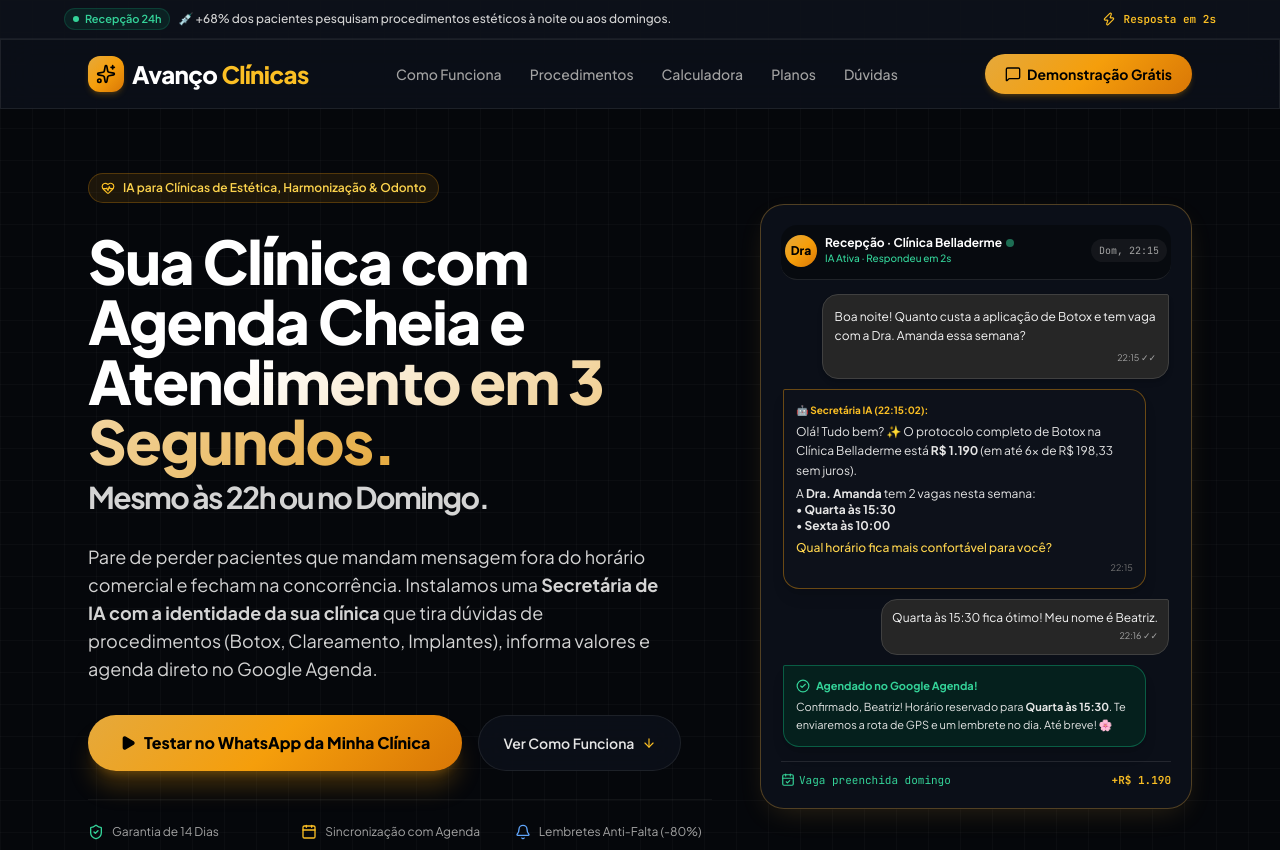
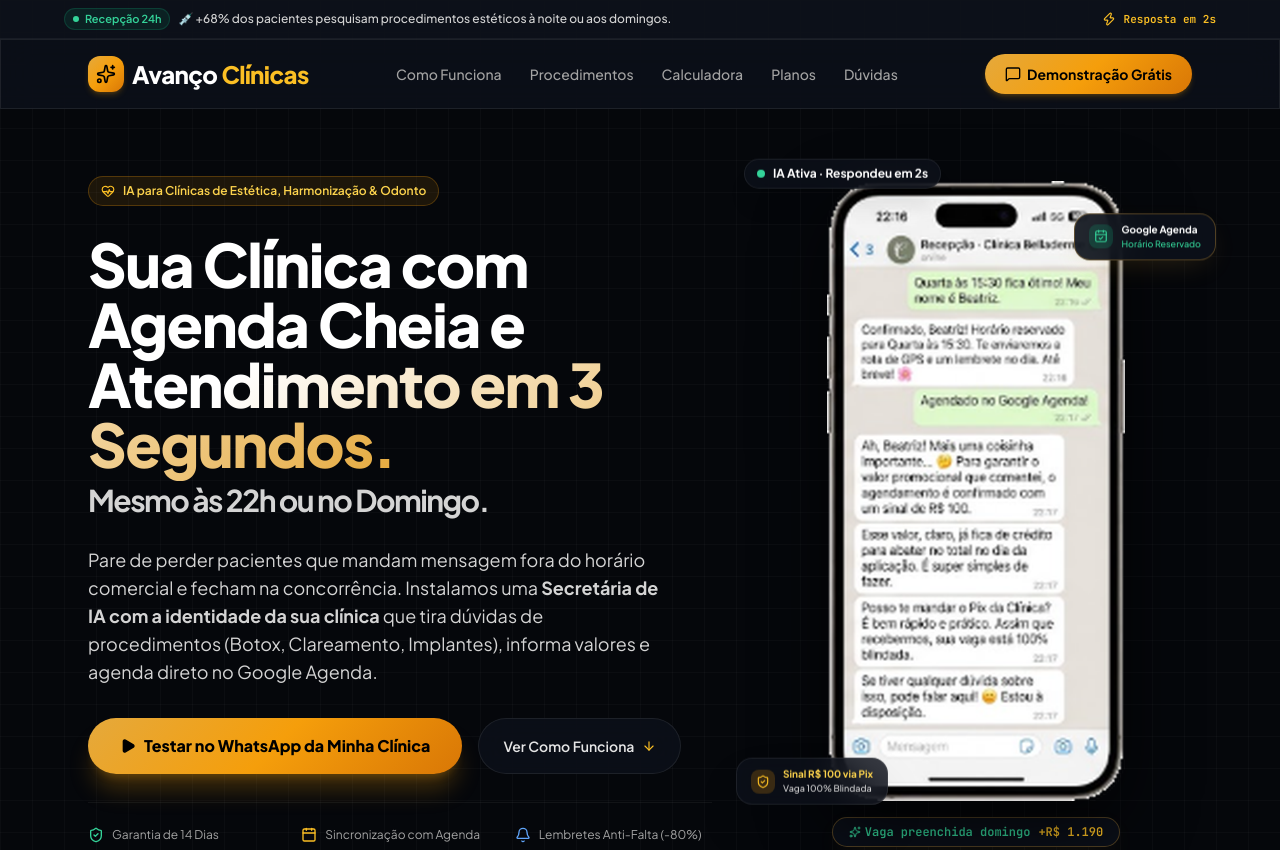
Before and after one commit to SamueldJesus/avanco-ai-landing, a website: page index.html in a window 1280 px wide. Shown: the top 850 px of the page. Drawn offline with nearby package versions, Linux system fonts and the light colour scheme.

Commit message:
feat: adiciona mockup transparente do whatsapp com badges flutuantes no hero

```diff
--- a/index.html
+++ b/index.html
@@ -145,82 +145,55 @@
                     </div>
                 </div>
 
-                <div class="lg:col-span-5 min-w-0 relative w-full max-w-md mx-auto">
-                    <div class="absolute inset-0 bg-amber-500/10 rounded-3xl blur-2xl -z-10"></div>
+                <div class="lg:col-span-5 min-w-0 relative w-full max-w-sm sm:max-w-md mx-auto flex flex-col items-center">
+                    <!-- Glow background -->
+                    <div class="absolute inset-0 bg-gradient-to-tr from-amber-500/20 via-emerald-500/15 to-amber-500/10 rounded-full blur-3xl -z-10 scale-110 pointer-events-none animate-pulse-slow"></div>
 
-                    <div class="glass-panel-gold rounded-3xl p-3.5 sm:p-5 relative shadow-2xl border border-amber-500/30 w-full">
-
-                        <div class="flex items-center justify-between pb-3 px-1 border-b border-white/10 mb-3 bg-brand-dark/70 rounded-2xl p-2.5">
-                            <div class="flex items-center gap-2 min-w-0">
-                                <div class="w-8 h-8 rounded-full gold-gradient-bg flex items-center justify-center text-black font-black text-xs flex-shrink-0">
-                                    Dra
-                                </div>
-                                <div class="min-w-0">
-                                    <div class="text-xs font-bold text-white flex items-center gap-1 truncate">
-                                        Recepção · Clínica Belladerme
-                                        <span class="w-2 h-2 rounded-full bg-emerald-400 inline-block animate-pulse flex-shrink-0"></span>
-                                    </div>
-                                    <div class="text-[10px] text-emerald-400 font-medium truncate">IA Ativa · Respondeu em 2s</div>
-                                </div>
-                            </div>
-                            <span class="text-[9px] sm:text-[10px] font-mono text-neutral-400 bg-white/5 px-2 py-1 rounded-full whitespace-nowrap">Dom, 22:15</span>
+                    <!-- Floating Badge Top: IA Ativa -->
+                    <div class="absolute -top-3 left-2 sm:-left-4 z-20 glass-panel px-3 py-1.5 rounded-full border border-emerald-500/30 shadow-xl flex items-center gap-2 animate-float">
+                        <span class="w-2 h-2 rounded-full bg-emerald-400 animate-ping"></span>
+                        <span class="text-[10px] sm:text-xs font-bold text-white">IA Ativa · Respondeu em 2s</span>
                     </div>
 
-                        <div class="space-y-2.5 text-xs text-left p-0.5 font-sans">
-
-                            <div class="flex justify-end">
-                                <div class="bg-neutral-800 text-neutral-100 rounded-2xl rounded-tr-sm p-3 max-w-[90%] shadow-md border border-neutral-700">
-                                    <p class="leading-relaxed">Boa noite! Quanto custa a aplicação de Botox e tem vaga com a Dra. Amanda essa semana?</p>
-                                    <span class="text-[9px] text-neutral-400 block text-right mt-1">22:15 ✓✓</span>
+                    <!-- Floating Badge Top Right: Agendado -->
+                    <div class="absolute top-12 -right-2 sm:-right-6 z-20 glass-panel-gold px-3 sm:px-3.5 py-1.5 sm:py-2 rounded-2xl border border-amber-500/40 shadow-2xl flex items-center gap-2 animate-float-delayed">
+                        <div class="w-6 h-6 rounded-lg bg-emerald-500/20 text-emerald-400 flex items-center justify-center font-bold text-xs">
+                            <i data-lucide="calendar-check" class="w-3.5 h-3.5"></i>
+                        </div>
+                        <div>
+                            <div class="text-[10px] font-bold text-white">Google Agenda</div>
+                            <div class="text-[9px] text-emerald-400 font-medium">Horário Reservado</div>
                         </div>
                     </div>
 
-                            <div class="flex justify-start">
-                                <div class="bg-brand-card text-neutral-100 rounded-2xl rounded-tl-sm p-3 max-w-[94%] shadow-lg border border-amber-500/40">
-                                    <span class="text-[10px] font-bold text-amber-400 block mb-1">🤖 Secretária IA (22:15:02):</span>
-                                    <p class="leading-relaxed text-neutral-200">
-                                        Olá! Tudo bem? ✨ O protocolo completo de Botox na Clínica Belladerme está <strong>R$ 1.190</strong> (em até 6x de R$ 198,33 sem juros).
-                                    </p>
-                                    <p class="mt-1.5 text-neutral-200">
-                                        A <strong>Dra. Amanda</strong> tem 2 vagas nesta semana:
-                                        <br>• <strong>Quarta às 15:30</strong>
-                                        <br>• <strong>Sexta às 10:00</strong>
-                                    </p>
-                                    <p class="mt-1.5 text-amber-300 font-medium">
-                                        Qual horário fica mais confortável para você?
-                                    </p>
-                                    <span class="text-[9px] text-neutral-500 block text-right mt-1">22:15</span>
+                    <!-- Floating Badge Bottom Left: Sinal Pix / Vaga Blindada -->
+                    <div class="absolute bottom-10 -left-2 sm:-left-6 z-20 glass-panel px-3 sm:px-3.5 py-1.5 sm:py-2 rounded-2xl border border-amber-500/30 shadow-2xl flex items-center gap-2 animate-float">
+                        <div class="w-6 h-6 rounded-lg bg-amber-500/20 text-amber-400 flex items-center justify-center font-bold text-xs">
+                            <i data-lucide="shield-check" class="w-3.5 h-3.5"></i>
+                        </div>
+                        <div>
+                            <div class="text-[10px] font-bold text-amber-300">Sinal R$ 100 via Pix</div>
+                            <div class="text-[9px] text-neutral-300 font-medium">Vaga 100% Blindada</div>
                         </div>
                     </div>
 
-                            <div class="flex justify-end">
-                                <div class="bg-neutral-800 text-neutral-100 rounded-2xl rounded-tr-sm p-2.5 max-w-[85%] border border-neutral-700">
-                                    <p>Quarta às 15:30 fica ótimo! Meu nome é Beatriz.</p>
-                                    <span class="text-[9px] text-neutral-400 block text-right mt-0.5">22:16 ✓✓</span>
-                                </div>
+                    <!-- Mockup Image Container -->
+                    <div class="relative z-10 w-full flex justify-center py-2">
+                        <img src="/assets/whatsapp-mockup.png"
+                             alt="Demonstração da Secretária IA Avanço Clínicas no WhatsApp"
+                             width="426"
+                             height="885"
+                             class="w-auto h-auto max-h-[520px] sm:max-h-[580px] lg:max-h-[620px] drop-shadow-[0_25px_35px_rgba(0,0,0,0.7)] object-contain select-none transition-transform duration-500 hover:scale-[1.02]"
+                             loading="eager"
+                             decoding="async">
                     </div>
 
-                            <div class="flex justify-start">
-                                <div class="bg-emerald-950/60 text-emerald-100 rounded-2xl rounded-tl-sm p-3 max-w-[94%] shadow-lg border border-emerald-500/40">
-                                    <div class="flex items-center gap-1.5 text-emerald-400 font-bold text-[11px] mb-1">
-                                        <i data-lucide="check-circle-2" class="w-3.5 h-3.5 flex-shrink-0"></i>
-                                        Agendado no Google Agenda!
-                                    </div>
-                                    <p class="text-neutral-200 text-[11px] leading-relaxed">
-                                        Confirmado, Beatriz! Horário reservado para <strong>Quarta às 15:30</strong>. Te enviaremos a rota de GPS e um lembrete no dia. Até breve! 🌸
-                                    </p>
-                                </div>
-                            </div>
-
-                        </div>
-
-                        <div class="mt-3 pt-2.5 border-t border-white/10 flex items-center justify-between text-[10px] sm:text-[11px] text-neutral-400 font-mono">
-                            <span class="flex items-center gap-1 text-emerald-400 truncate">
-                                <i data-lucide="calendar-check" class="w-3.5 h-3.5 flex-shrink-0"></i> Vaga preenchida domingo
+                    <!-- Bottom Conversion Metric -->
+                    <div class="mt-2 glass-panel-gold rounded-full px-4 py-1.5 border border-amber-500/30 flex items-center gap-2 text-[10px] sm:text-xs text-neutral-300 font-mono shadow-lg">
+                        <span class="flex items-center gap-1 text-emerald-400 font-bold">
+                            <i data-lucide="sparkles" class="w-3 h-3 flex-shrink-0"></i> Vaga preenchida domingo
                         </span>
-                            <span class="text-amber-400 font-bold whitespace-nowrap ml-2">+R$ 1.190</span>
-                        </div>
-
+                        <span class="text-amber-400 font-bold whitespace-nowrap">+R$ 1.190</span>
                     </div>
                 </div>
 
```
Also changed, not shown: assets/style.css, assets/whatsapp-mockup.png (added). Lines whose indentation alone changed are shown as unchanged.
